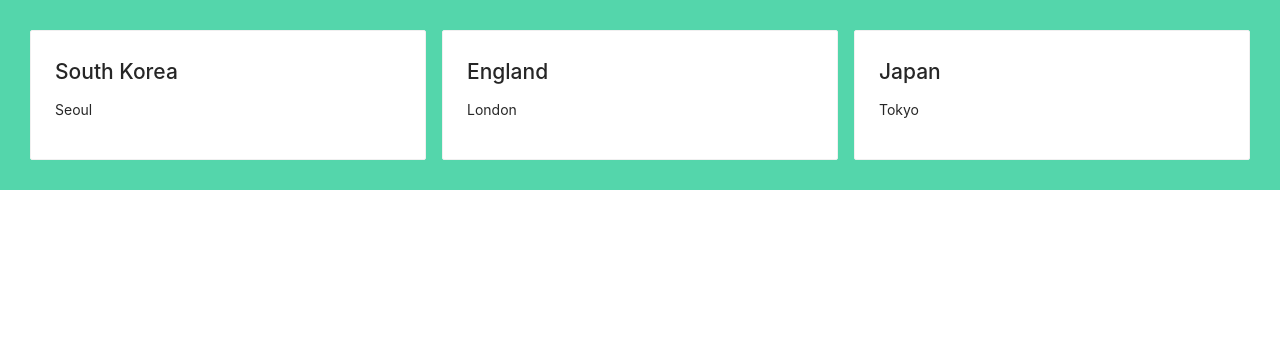
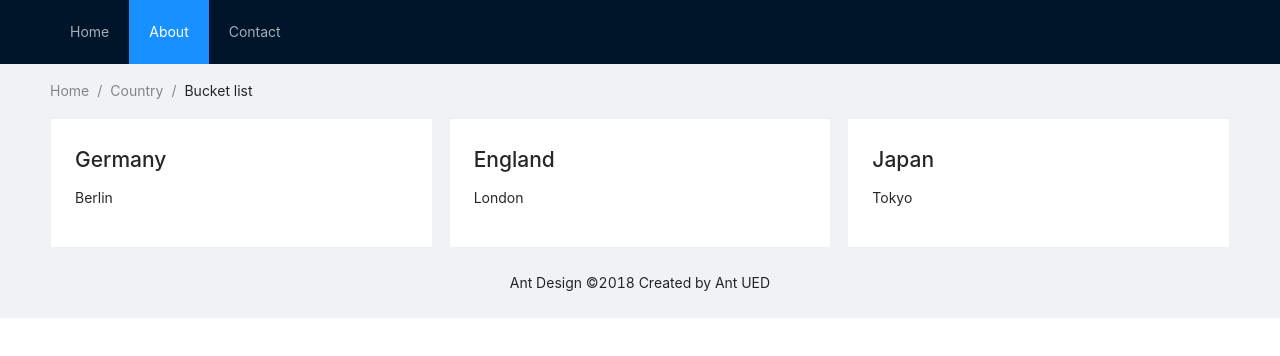
Before and after one commit to afidarindy/WEB3A-431729-AFIDA-REACT, a React (Create React App) app: page / in a window 1280 px wide. Shown: the top 356 px of the page. Built offline with nearby package versions, Linux system fonts and the light colour scheme.

Commit message:
add layout

```diff
--- a/src/App.js
+++ b/src/App.js
@@ -3,13 +3,23 @@
 import './App.css';
 
 import './style.css';
-  import { Row, Col, Card} from 'antd';
+import {Layout, Menu, Breadcrumb, Row, Col, Card } from 'antd';
+
 
 function App () {
+
+
+// return (
+//   <div className="site-card-wrapper">
+
+//   </div>
+//   );
+
+const { Header, Content, Footer } = Layout;
 const cardData = [
   {
-        country : "South Korea",
-        city : "Seoul",
+    country : "Germany",
+    city : "Berlin",
   },
   {
     country : "England",
@@ -22,7 +32,27 @@
 ]
 
 return (
-      <div className="site-card-wrapper">
+<Layout className="layout">
+  <Header>
+    <div className="logo" />
+    <Menu
+      theme="dark"
+      mode="horizontal"
+      defaultSelectedKeys={['2']}
+      style={{ lineHeight: '64px' }}
+    >
+      <Menu.Item key="1">Home</Menu.Item>
+      <Menu.Item key="2">About</Menu.Item>
+      <Menu.Item key="3">Contact</Menu.Item>
+    </Menu>
+  </Header>
+  <Content style={{ padding: '0 50px' }}>
+    <Breadcrumb style={{ margin: '16px 0' }}>
+      <Breadcrumb.Item>Home</Breadcrumb.Item>
+      <Breadcrumb.Item>Country</Breadcrumb.Item>
+      <Breadcrumb.Item>Bucket list</Breadcrumb.Item>
+    </Breadcrumb>
+    <div className="site-layout-content">
       <Row gutter={16}>
     {cardData.map (data=>
       <Col span={8}>
@@ -34,7 +64,11 @@
       )}
   </Row>
     </div>
+  </Content>
+  <Footer style={{ textAlign: 'center' }}>Ant Design ©2018 Created by Ant UED</Footer>
+</Layout>
 );
+
 }
 
 export default App;
```
Lines whose indentation alone changed are shown as unchanged.
